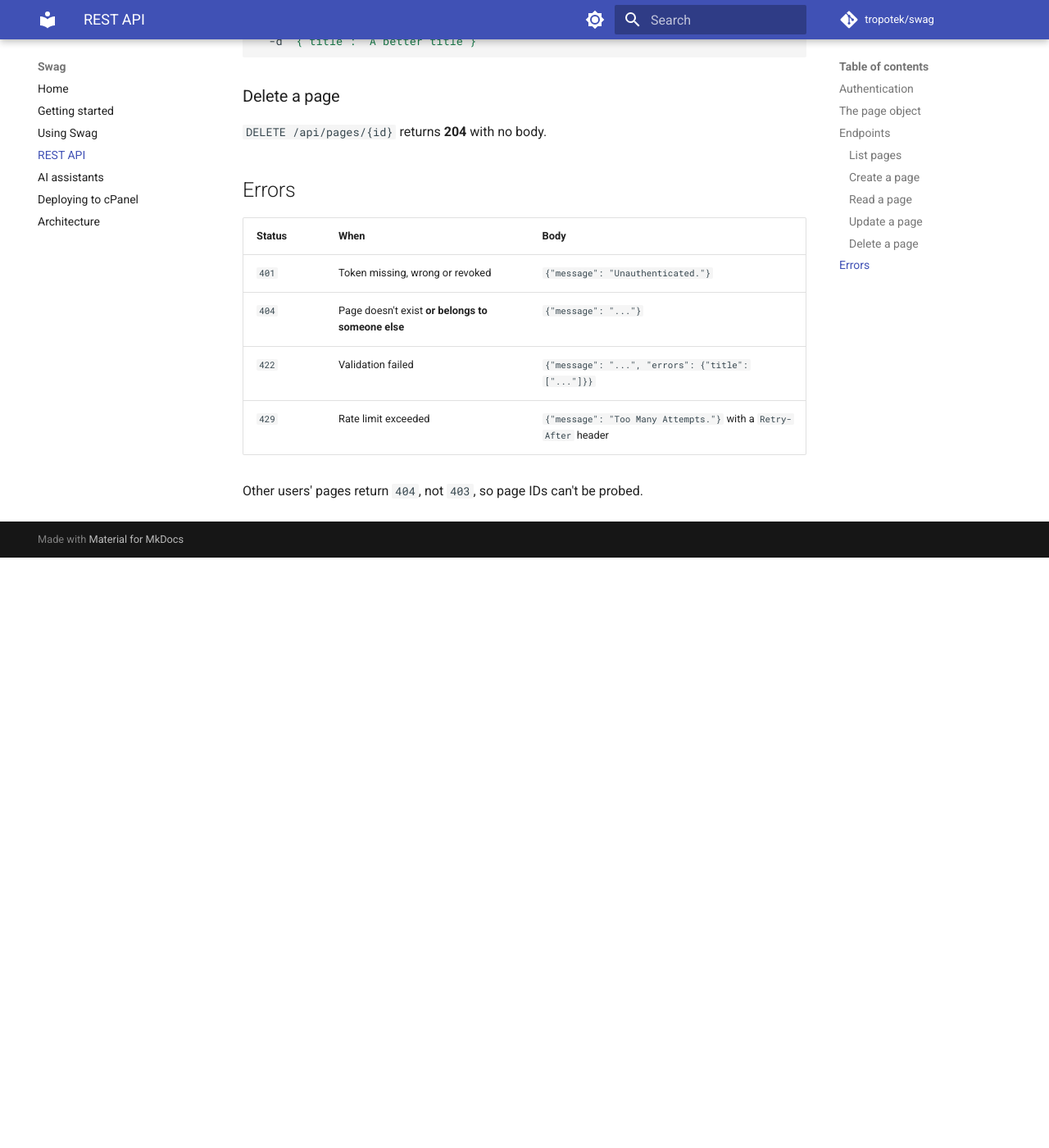
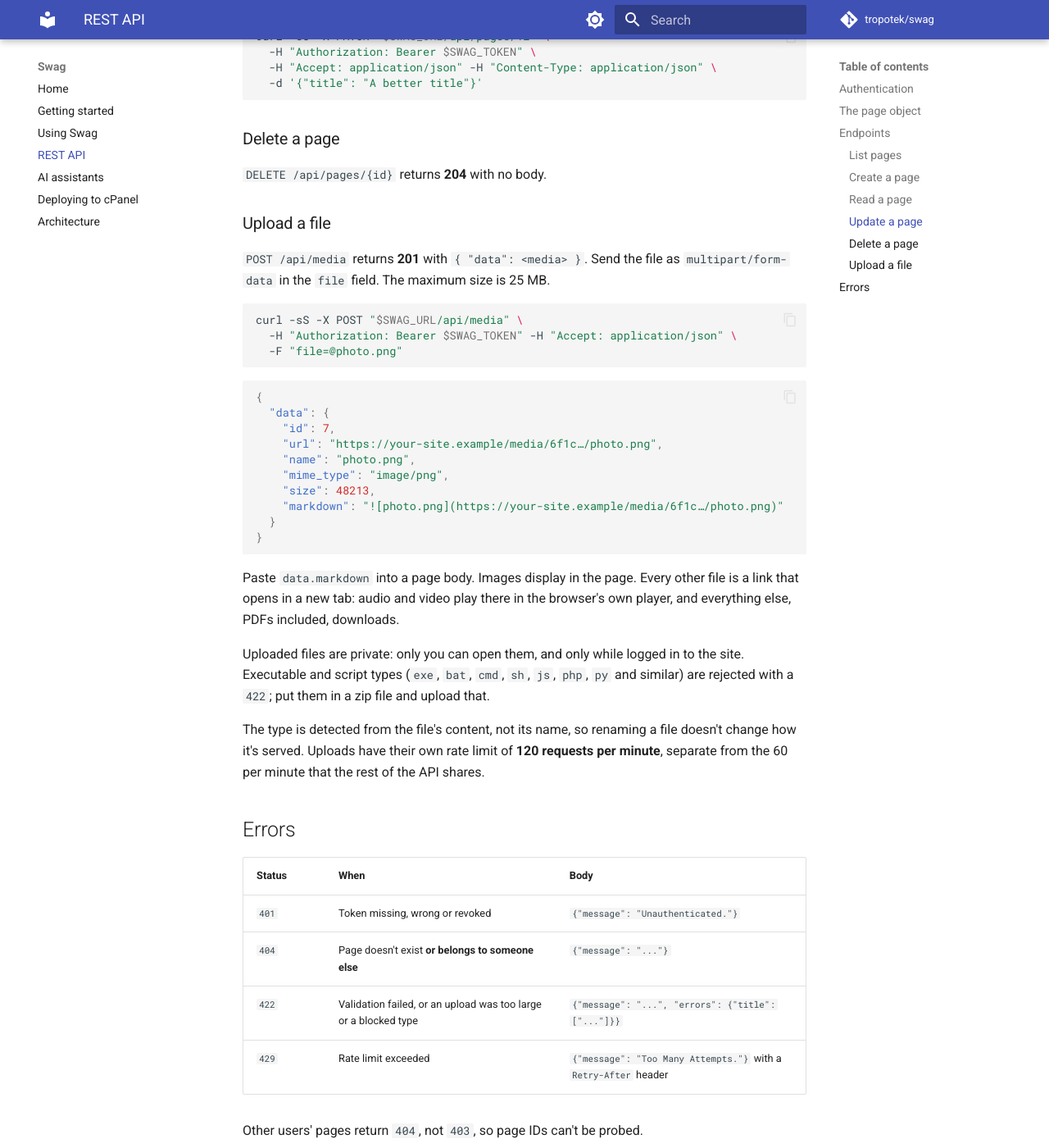
Before and after one commit to tropotek/swag, an MkDocs documentation site: the page built from docs/api.md, in a window 1280 px wide and 1400 px high, scrolled down 2765 px. Shown: the whole window at 82% size. Built offline with MkDocs 1.6.1 and Material for MkDocs 9.7.7, drawn with Linux system fonts in a browser that asks for light colours; comment, search, counter and statistics services are not loaded; before the commit the page ends 3445 px from its top, so only the background shows below that; some of the changed text lies outside the part shown.

Commit message:
docs: document media upload and raise PHP upload limits
Co-Authored-By: Claude Opus 5 <noreply@anthropic.com>

````diff
--- a/docs/api.md
+++ b/docs/api.md
@@ -4,7 +4,7 @@ The API lets AI assistants and scripts manage the pages of the user who owns the
 
 - **Base URL:** `https://your-site.example/api`
 - **Format:** JSON in and out. Errors are always JSON, even without an `Accept` header.
-- **Rate limit:** 60 requests per minute per user.
+- **Rate limit:** 60 requests per minute per user, or 120 for `POST /media`.
 
 The same API is described machine-readably at `GET /api/openapi.json` (OpenAPI 3.1, no token needed), so
 an AI assistant can discover the operations and parameters itself.
@@ -44,7 +44,9 @@ which well-behaved clients follow with the same method and body.
 
 **How Markdown renders:** raw HTML in the body is displayed as literal text. Links using
 `javascript:`, `data:`, `vbscript:` or `file:` are removed. Nesting deeper than 50 levels is
-flattened. There's no image upload, so images need a public URL.
+flattened. Images and files come from [Upload a file](#upload-a-file): paste the returned `markdown`
+into the body. Images show in the page; other files are links that open in a new tab, where audio and
+video play and everything else downloads.
 
 ## Endpoints
 
@@ -114,13 +116,49 @@ curl -sS -X PATCH "$SWAG_URL/api/pages/12" \
 
 `DELETE /api/pages/{id}` returns **204** with no body.
 
+### Upload a file
+
+`POST /api/media` returns **201** with `{ "data": <media> }`. Send the file as `multipart/form-data` in the
+`file` field. The maximum size is 25 MB.
+
+```bash
+curl -sS -X POST "$SWAG_URL/api/media" \
+  -H "Authorization: Bearer $SWAG_TOKEN" -H "Accept: application/json" \
+  -F "file=@photo.png"
+```
+
+```json
+{
+  "data": {
+    "id": 7,
+    "url": "https://your-site.example/media/6f1c…/photo.png",
+    "name": "photo.png",
+    "mime_type": "image/png",
+    "size": 48213,
+    "markdown": "![photo.png](https://your-site.example/media/6f1c…/photo.png)"
+  }
+}
+```
+
+Paste `data.markdown` into a page body. Images display in the page. Every other file is a link that opens
+in a new tab: audio and video play there in the browser's own player, and everything else, PDFs included,
+downloads.
+
+Uploaded files are private: only you can open them, and only while logged in to the site. Executable and
+script types (`exe`, `bat`, `cmd`, `sh`, `js`, `php`, `py` and similar) are rejected with a `422`; put
+them in a zip file and upload that.
+
+The type is detected from the file's content, not its name, so renaming a file doesn't change how it's
+served. Uploads have their own rate limit of **120 requests per minute**, separate from the 60 per minute
+that the rest of the API shares.
+
 ## Errors
 
 | Status | When | Body |
 |---|---|---|
 | `401` | Token missing, wrong or revoked | `{"message": "Unauthenticated."}` |
 | `404` | Page doesn't exist **or belongs to someone else** | `{"message": "..."}` |
-| `422` | Validation failed | `{"message": "...", "errors": {"title": ["..."]}}` |
+| `422` | Validation failed, or an upload was too large or a blocked type | `{"message": "...", "errors": {"title": ["..."]}}` |
 | `429` | Rate limit exceeded | `{"message": "Too Many Attempts."}` with a `Retry-After` header |
 
 Other users' pages return `404`, not `403`, so page IDs can't be probed.
````
Also changed, not shown: docs/deployment-cpanel.md (+5 -1 lines), docs/getting-started.md (+5 -0 lines), skills/swag/SKILL.md (+9 -0 lines), 3 other files.
